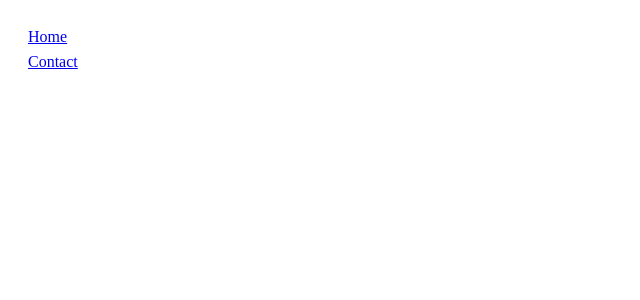
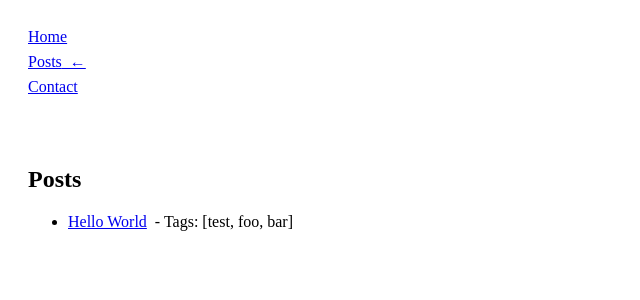
Before and after one commit to AdamNoden/adamnoden.github.io, a React (Create React App) app: page /posts in a window 1280 px wide. Before the commit this address had no page. Shown: the top 300 px of the page, without its empty margins (0-640 px from the left). Built offline with nearby package versions, Linux system fonts and the light colour scheme.

Commit message:
try out rendering md posts

```diff
--- a/package.json
+++ b/package.json
@@ -12,6 +12,7 @@
     "@types/react": "^18.0.12",
     "@types/react-dom": "^18.0.5",
     "gh-pages": "^4.0.0",
+    "markdown-to-jsx": "^7.1.7",
     "react": "^18.1.0",
     "react-dom": "^18.1.0",
     "react-router-dom": "^6.3.0",
--- a/src/components/index.ts
+++ b/src/components/index.ts
@@ -1,2 +1,3 @@
 export * from "./navigation";
 export * from "./page-switch";
+export * from "./post-renderer";
--- a/src/components/navigation.tsx
+++ b/src/components/navigation.tsx
@@ -35,6 +35,13 @@ export const Navigation: React.FC = () => {
           </NavLink>
         </ListItem>
         <ListItem>
+          <NavLink to="/posts">
+            {({ isActive }) => (
+              <NavLinkContent isActive={isActive} to="Posts" />
+            )}
+          </NavLink>
+        </ListItem>
+        <ListItem>
           <NavLink to="/contact">
             {({ isActive }) => (
               <NavLinkContent isActive={isActive} to="Contact" />
--- a/src/components/page-switch.tsx
+++ b/src/components/page-switch.tsx
@@ -1,7 +1,8 @@
 import React from "react";
 import styled from "styled-components";
 import { Routes, Route } from "react-router-dom";
-import { Contact, Home } from "../pages";
+import { Contact, Home, Posts } from "../pages";
+import { PostContainer } from "./post-container";
 
 const Root = styled.div`
   margin-top: 70px;
@@ -12,6 +13,8 @@ export const PageSwitch: React.FC = () => {
     <Root>
       <Routes>
         <Route path="/" element={<Home />} />
+        <Route path="/posts" element={<Posts />} />
+        <Route path="/posts/:postPath" element={<PostContainer />} />
         <Route path="/contact" element={<Contact />} />
       </Routes>
     </Root>
--- /dev/null
+++ b/src/components/post-container.tsx
@@ -0,0 +1,22 @@
+import React from "react";
+import { useParams } from "react-router-dom";
+import styled from "styled-components";
+import { postRegistry } from "../posts";
+import { PostRenderer } from "./post-renderer";
+
+const Root = styled.div``;
+
+export const PostContainer: React.FC = () => {
+  const params = useParams();
+  const path = params.postPath || "no-path";
+  const postData = postRegistry.find((item) => item.path === path);
+
+  if (!postData) {
+    return <div>No post at this path</div>;
+  }
+  return (
+    <Root>
+      <PostRenderer rawMarkdown={postData.markdown} />
+    </Root>
+  );
+};
--- /dev/null
+++ b/src/components/post-renderer.tsx
@@ -0,0 +1,26 @@
+import Markdown from "markdown-to-jsx";
+import React, { useEffect, useState } from "react";
+import styled from "styled-components";
+
+const Root = styled.div``;
+
+interface Props {
+  rawMarkdown: string;
+}
+export const PostRenderer: React.FC<Props> = ({ rawMarkdown }) => {
+  const [postMarkdown, setPostMarkdown] = useState("");
+
+  useEffect(() => {
+    fetch(rawMarkdown)
+      .then((response) => response.text())
+      .then((text) => {
+        setPostMarkdown(text);
+      });
+  }, []);
+
+  return (
+    <Root>
+      <Markdown>{postMarkdown}</Markdown>
+    </Root>
+  );
+};
--- /dev/null
+++ b/src/globals.d.ts
@@ -0,0 +1 @@
+declare module "*.md";
--- a/src/pages/index.ts
+++ b/src/pages/index.ts
@@ -1,2 +1,3 @@
 export * from "./contact";
 export * from "./home";
+export * from "./posts";
--- /dev/null
+++ b/src/pages/posts.tsx
@@ -0,0 +1,25 @@
+import React from "react";
+import { Link } from "react-router-dom";
+import styled from "styled-components";
+
+import { postRegistry } from "../posts";
+
+const Root = styled.div``;
+
+export const Posts: React.FC = () => {
+  const postLinks = postRegistry.map(({ title, tags, path }) => {
+    const tagDisplay = tags.length > 0 ? `Tags: [${tags.join(", ")}]` : "";
+    return (
+      <li key={path}>
+        <Link to={`/posts/${path}`}>{title}</Link> &nbsp;- {tagDisplay}
+      </li>
+    );
+  });
+
+  return (
+    <Root>
+      <h2>Posts</h2>
+      <ul>{postLinks}</ul>
+    </Root>
+  );
+};
--- /dev/null
+++ b/src/posts/hello-world.md
@@ -0,0 +1,3 @@
+# Hello world
+
+test post
--- /dev/null
+++ b/src/posts/index.ts
@@ -0,0 +1,17 @@
+import helloWorld from "./hello-world.md";
+
+interface Post {
+  title: string;
+  tags: string[];
+  path: string;
+  markdown: string;
+}
+
+export const postRegistry: Post[] = [
+  {
+    title: "Hello World",
+    tags: ["test", "foo", "bar"],
+    path: "hello-world",
+    markdown: helloWorld,
+  },
+];
```
Also changed, not shown: 1 other file (tests, documents, lock files or other folders).
